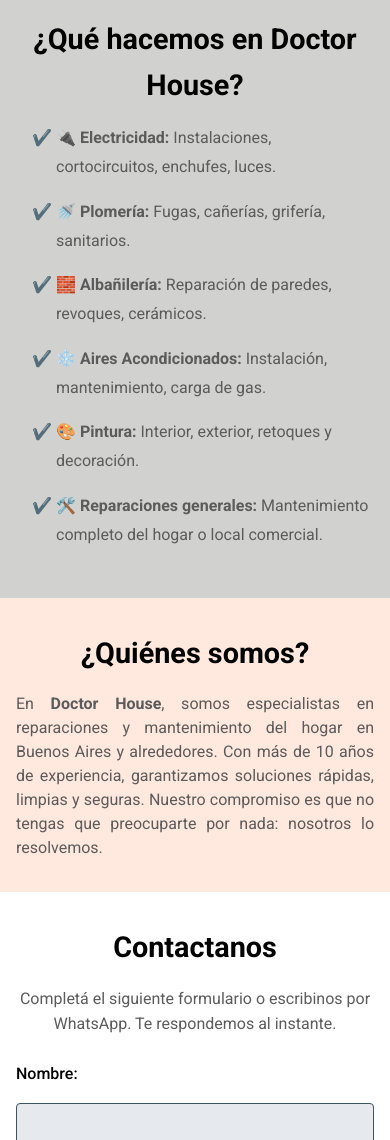
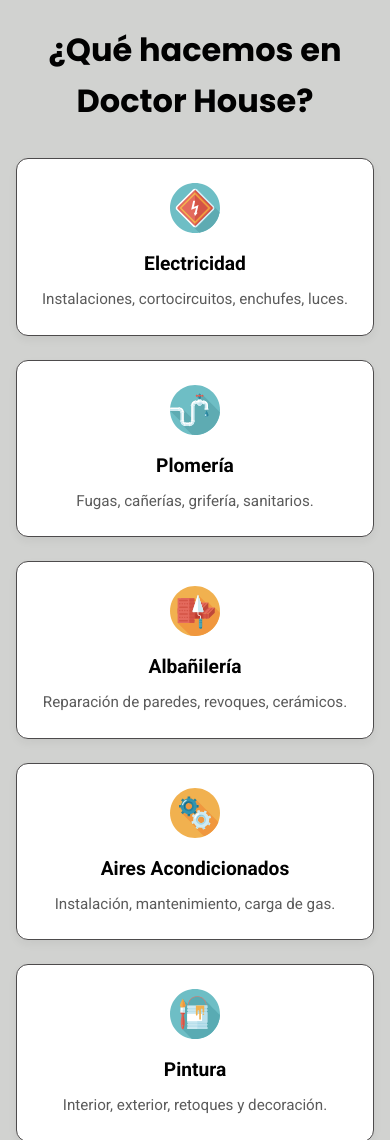
Before and after one commit to rgcandia/Landing-Page-Reparaciones, a plain HTML site: page index.html in a window 390 px wide. Shown: the part 860-2000 px from the top of the page. Drawn offline with Linux system fonts and the light colour scheme.

Commit message:
se trabaja en la section servicios

```diff
--- a/index.html
+++ b/index.html
@@ -93,17 +93,55 @@
 </section>
 
     <!-- Servicios -->
-    <section id="servicios">
-      <h2>¿Qué hacemos en Doctor House?</h2>
-      <ul>
-        <li><strong>🔌 Electricidad:</strong> Instalaciones, cortocircuitos, enchufes, luces.</li>
-        <li><strong>🚿 Plomería:</strong> Fugas, cañerías, grifería, sanitarios.</li>
-        <li><strong>🧱 Albañilería:</strong> Reparación de paredes, revoques, cerámicos.</li>
-        <li><strong>❄️ Aires Acondicionados:</strong> Instalación, mantenimiento, carga de gas.</li>
-        <li><strong>🎨 Pintura:</strong> Interior, exterior, retoques y decoración.</li>
-        <li><strong>🛠️ Reparaciones generales:</strong> Mantenimiento completo del hogar o local comercial.</li>
-      </ul>
-    </section>
+ <section id="servicios">
+  <h2>¿Qué hacemos en Doctor House?</h2>
+  <div class="servicios-grid">
+
+    <!-- Electricidad -->
+    <div class="servicio-card">
+     <img src="./assets/images/servicios-svg/electricidad.svg" alt="Icono Electricidad" class="servicio-icono" />
+      <h3>Electricidad</h3>
+      <p>Instalaciones, cortocircuitos, enchufes, luces.</p>
+    </div>
+
+    <!-- Plomería -->
+    <div class="servicio-card">
+    <img src="./assets/images/servicios-svg/plomeria.svg" alt="Icono Plomería" class="servicio-icono" />
+      <h3>Plomería</h3>
+      <p>Fugas, cañerías, grifería, sanitarios.</p>
+    </div>
+
+    <!-- Albañilería -->
+    <div class="servicio-card">
+      <img src="./assets/images/servicios-svg/albañileria.svg" alt="Icono Albañileria" class="servicio-icono" />
+      <h3>Albañilería</h3>
+      <p>Reparación de paredes, revoques, cerámicos.</p>
+    </div>
+
+    <!-- Aires Acondicionados -->
+    <div class="servicio-card">
+      <img src="./assets/images/servicios-svg/aire.svg" alt="Icono Aire Acondicionado" class="servicio-icono" />
+      <h3>Aires Acondicionados</h3>
+      <p>Instalación, mantenimiento, carga de gas.</p>
+    </div>
+
+    <!-- Pintura -->
+    <div class="servicio-card">
+     <img src="./assets/images/servicios-svg/pintura.svg" alt="Icono Pintura" class="servicio-icono" />
+      <h3>Pintura</h3>
+      <p>Interior, exterior, retoques y decoración.</p>
+    </div>
+
+    <!-- Reparaciones Generales -->
+    <div class="servicio-card">
+      <img src="./assets/images/servicios-svg/reparaciones.svg" alt="Icono Reparaciones" class="servicio-icono" />
+      <h3>Reparaciones Generales</h3>
+      <p>Mantenimiento completo del hogar o local comercial.</p>
+    </div>
+
+  </div>
+</section>
+
 
     <!-- Sobre Nosotros -->
     <section id="sobre-nosotros">
--- a/style.css
+++ b/style.css
@@ -700,3 +700,124 @@ footer a:hover {
     gap: 1rem;
   }
 }
+
+
+
+
+
+
+
+
+/* === Servicios === */
+#servicios {
+  background-color: var(--color-5);
+  padding: 4rem 2rem;
+  text-align: center;
+}
+
+#servicios h2 {
+  font-size: 2.5rem;
+  margin-bottom: 3rem;
+  font-family: 'Poppins', sans-serif;
+  font-weight: 700;
+  color: var(--color-1);
+}
+
+/* === Grid de tarjetas de servicio === */
+.servicios-grid {
+  display: grid;
+  grid-template-columns: repeat(3, 1fr); /* 2 columnas iguales */
+  grid-template-rows: repeat(2, 1fr);   /* 2 filas de altura automática */
+  gap: 2rem;
+  max-width: 800px; /* opcional, ajusta según quieras */
+  margin: 0 auto;
+}
+
+
+/* === Tarjeta individual === */
+.servicio-card {
+  background-color: white;
+  border: 1px solid var(--color-4);
+  border-radius: 12px;
+  padding: 2rem 1.5rem;
+  box-shadow: 0 4px 10px rgba(0, 0, 0, 0.05);
+  transition: transform 0.2s ease, box-shadow 0.3s ease;
+  display: flex;
+  flex-direction: column;
+  align-items: center;
+  text-align: center;
+}
+
+.servicio-card:hover {
+  transform: translateY(-5px);
+  box-shadow: 0 8px 20px rgba(0, 0, 0, 0.1);
+}
+
+/* === Iconos SVG === */
+.servicio-icono {
+  width: 70px;
+  height: 70px;
+  margin-bottom: 1rem;
+  color: var(--color-acento);
+  flex-shrink: 0;
+}
+
+/* === Texto dentro de cada tarjeta === */
+.servicio-card h3 {
+  font-size: 1.3rem;
+  font-weight: 600;
+  color: var(--color-1);
+  margin-bottom: 0.5rem;
+}
+
+.servicio-card p {
+  font-size: 1rem;
+  color: var(--color-2);
+  line-height: 1.5;
+}
+
+
+/* === Responsive servicios === */
+@media (max-width: 768px) {
+  #servicios {
+    padding: 2.5rem 1rem;
+  }
+
+  #servicios h2 {
+    font-size: 2rem;
+    margin-bottom: 2rem;
+  }
+
+  .servicios-grid {
+    gap: 1.5rem;
+  }
+
+  .servicio-card {
+    padding: 1.5rem;
+  }
+
+  .servicio-icono {
+    width: 50px;
+    height: 50px;
+  }
+
+  .servicio-card h3 {
+    font-size: 1.2rem;
+  }
+
+  .servicio-card p {
+    font-size: 0.95rem;
+  }
+}
+ @media(max-width: 700px){
+  .servicios-grid{
+    grid-template-columns: 1fr 1fr;
+    grid-template-rows: auto;
+  }
+ }
+ @media(max-width:500px){
+  .servicios-grid{
+  grid-template-columns: 1fr;
+    grid-template-rows: auto;
+  }
+ }
```
Also changed, not shown: assets/images/servicios-svg/aire.svg (added), assets/images/servicios-svg/albañileria.svg (added), assets/images/servicios-svg/electricidad.svg (added), assets/images/servicios-svg/pintura.svg (added), assets/images/servicios-svg/plomeria.svg (added), assets/images/servicios-svg/reparaciones.svg (added).
